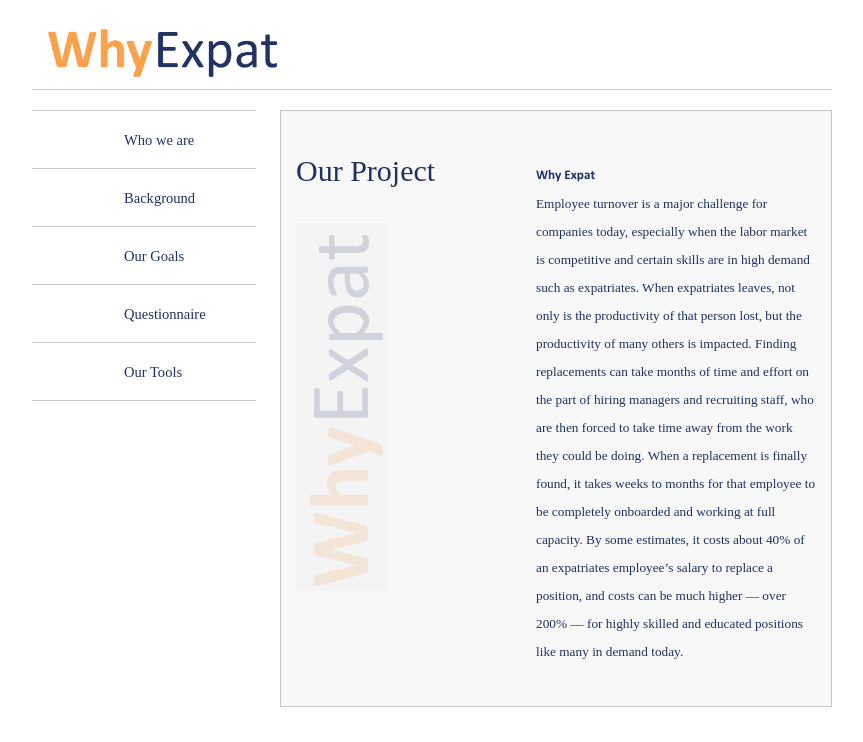
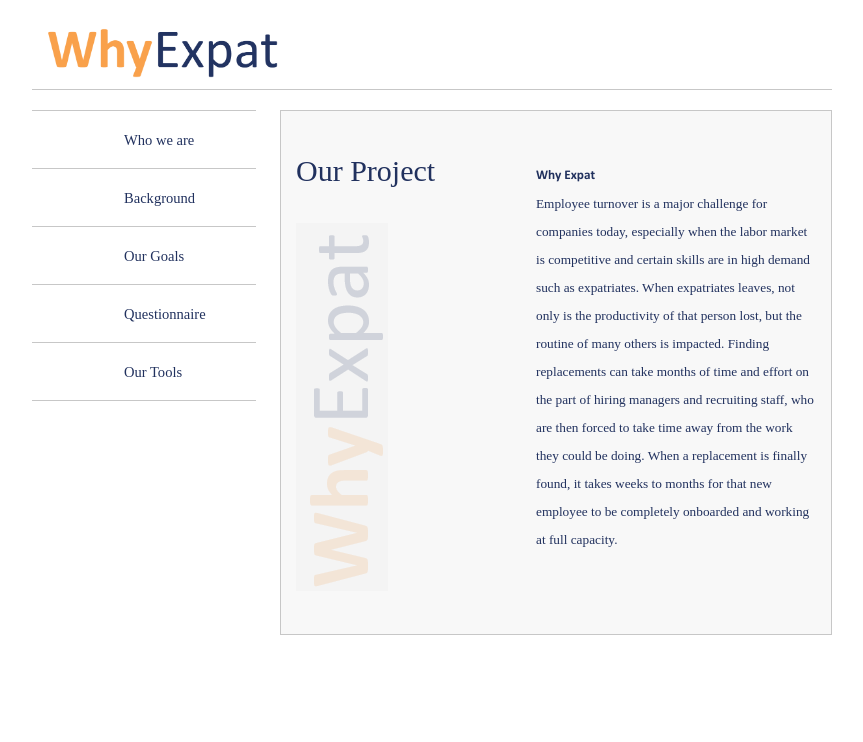
Before and after one commit to jvbonini/WhyExpat_site, a plain HTML site: page 1_WhyExpat_site/index.html in a window 1280 px wide. Shown: the top 742 px of the page, without its empty margins (208-1071 px from the left). Drawn offline with Linux system fonts and the light colour scheme; a web font is replaced by a local one.

Commit message:
Adjusts and Presentation

```diff
--- a/1_WhyExpat_site/index.html
+++ b/1_WhyExpat_site/index.html
@@ -38,12 +38,12 @@
 					<div class="row-right">
 						<p>
 							<strong>Why Expat </strong><br>
-							Employee turnover is a major challenge for companies today, especially when the labor market is competitive and certain skills are in high demand such as expatriates.
-							When expatriates leaves, not only is the productivity of that person lost, but the productivity of many others is impacted.
+							Employee turnover is a major challenge for companies today, especially when the labor market is competitive
+							and certain skills are in high demand such as expatriates.
+							When expatriates leaves, not only is the productivity of that person lost, but the routine of many others is impacted.
 							Finding replacements can take months of time and effort on the part of hiring managers and recruiting staff,
 							who are then forced to take time away from the work they could be doing.
-							When a replacement is finally found, it takes weeks to months for that employee to be completely onboarded and working at full capacity.
-							By some estimates, it costs about 40% of an  expatriates employee’s salary to replace a position, and costs can be much higher — over 200% — for highly skilled and educated positions like many in demand today.
+							When a replacement is finally found, it takes weeks to months for that new employee to be completely onboarded and working at full capacity.
 						</p>
 					</div>
 				</div>
```
Also changed, not shown: 2 other files.
